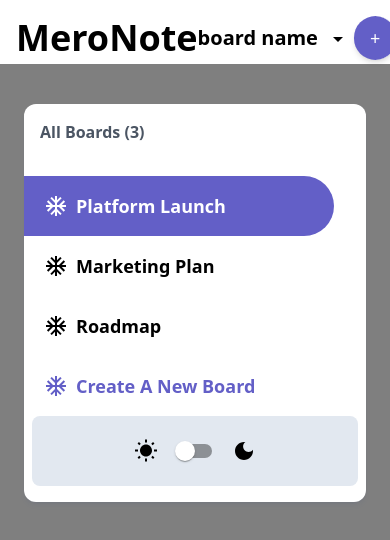
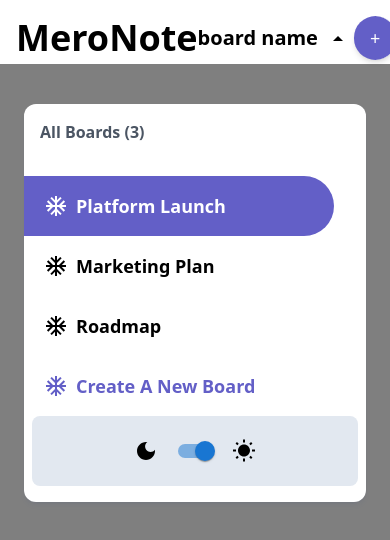
Before and after one commit to ashish1741/Kanban-Task-management-web-app, a React (Vite) app: page / in a window 390 px wide. Both pictures are taken after a click on the element 331 px from the left and 38 px from the top of the page. Shown: the top 540 px of the page. Built offline with nearby package versions, Linux system fonts and the light colour scheme.

Commit message:
darkMode

```diff
--- a/src/components/Header.jsx
+++ b/src/components/Header.jsx
@@ -16,7 +16,7 @@ function Header() {
         <div className="flex items-center">
           <h3 className="truncate max-w-[200px] md:text-2xl text-xl font-bold md:ml-20 font-sans">board name</h3>
           <span className="w-3 ml-2 md:hidden cursor-pointer" onClick={() => setDropDown(prevState => !prevState)}>
-            {dropDown ? <ArrowDropDownIcon /> : <ArrowDropUpIcon />}
+            {dropDown ? <ArrowDropUpIcon /> : <ArrowDropDownIcon />}
           </span>
         </div>
         <div className="flex items-center space-x-4 md:space-x-6">
--- a/src/components/HeaderDropDown.jsx
+++ b/src/components/HeaderDropDown.jsx
@@ -1,16 +1,22 @@
-import React from "react";
+import React, { useState } from "react";
 import { useSelector } from "react-redux";
 import AcUnitIcon from "@mui/icons-material/AcUnit";
 import DarkModeIcon from "@mui/icons-material/DarkMode";
 import WbSunnyIcon from "@mui/icons-material/WbSunny";
 import Switch from "@mui/material/Switch";
-
+import useDarkMode from "../hooks/UseDarkMode";
 
 function HeaderDropDown({ setDropDown }) {
   const label = { cinputProps: { dark: "Light" } };
   const boards = useSelector((state) => state.boards);
 
-  //   console.log(boards);
+  const [colorThem, setTheme] = useDarkMode();
+  const [darkSide, setDarkSide] = useState(colorThem === "light");
+
+  const toggleDarkModeHandler = () => {
+    setTheme(colorThem === "light" ? "dark" : "light");
+    setDarkSide(!darkSide);
+  };
 
   return (
     <div
@@ -52,9 +58,21 @@ function HeaderDropDown({ setDropDown }) {
           </div>
 
           <div className="mx-2 p-4 space-x-2 bg-slate-200 dark:bg-[#20212c] flex justify-center items-center rounded-lg ">
+            <DarkModeIcon />
+            <Switch
+              checked={darkSide}
+              onChange={toggleDarkModeHandler}
+              className={`${
+                darkSide ? "" : "bg-gray-200"
+              } inline-block h-4 w-11 items-center rounded-full`}
+            >
+              <span
+                className={`${
+                  darkSide ?  "translate-x-6" : "translate-x-1"
+                } inline-block h-4 w-4 transform  bg-white transition `}
+              ></span>
+            </Switch>
             <WbSunnyIcon />
-            <Switch {...label} />
-            <DarkModeIcon />
           </div>
         </div>
       </div>
--- a/src/hooks/UseDarkMode.jsx
+++ b/src/hooks/UseDarkMode.jsx
@@ -1,32 +1,25 @@
-import React from 'react'
-import { useState } from 'react'
+import React, { useEffect } from 'react';
+import { useState } from 'react';
 
 function UseDarkMode() {
+    const [theme, setTheme] = useState(localStorage.theme || 'light');
+    useEffect(() => {
+        const colorTheme = theme === 'dark' ? 'light' : 'dark';
+        const root = document.documentElement;
 
-    const [theme, setTheme] = useState(localStorage.theme);
-
-    const colorTheme =  theme === 'dark' ? "light" : "dark";
-
+        root.classList.remove(colorTheme);
+        root.classList.add(theme);
+        localStorage.setItem('theme', theme);
+    }, [theme]);
 
     useEffect(() => {
+        const storedTheme = localStorage.theme;
+        if (storedTheme !== theme) {
+            setTheme(storedTheme || 'light');
+        }
+    }, []);
 
-        const root =  window.documentElement;
-        root.classList.remove(colorTheme);
-        root.classList.add(theme);
-        localStorage.setItem('theme', theme)
-
-
-
-
-    }, [colorTheme , theme])
-
-
-    return [colorTheme , setTheme]
-
-
-
-
-
+    return [theme, setTheme];
 }
 
-export default UseDarkMode
+export default UseDarkMode;
```
